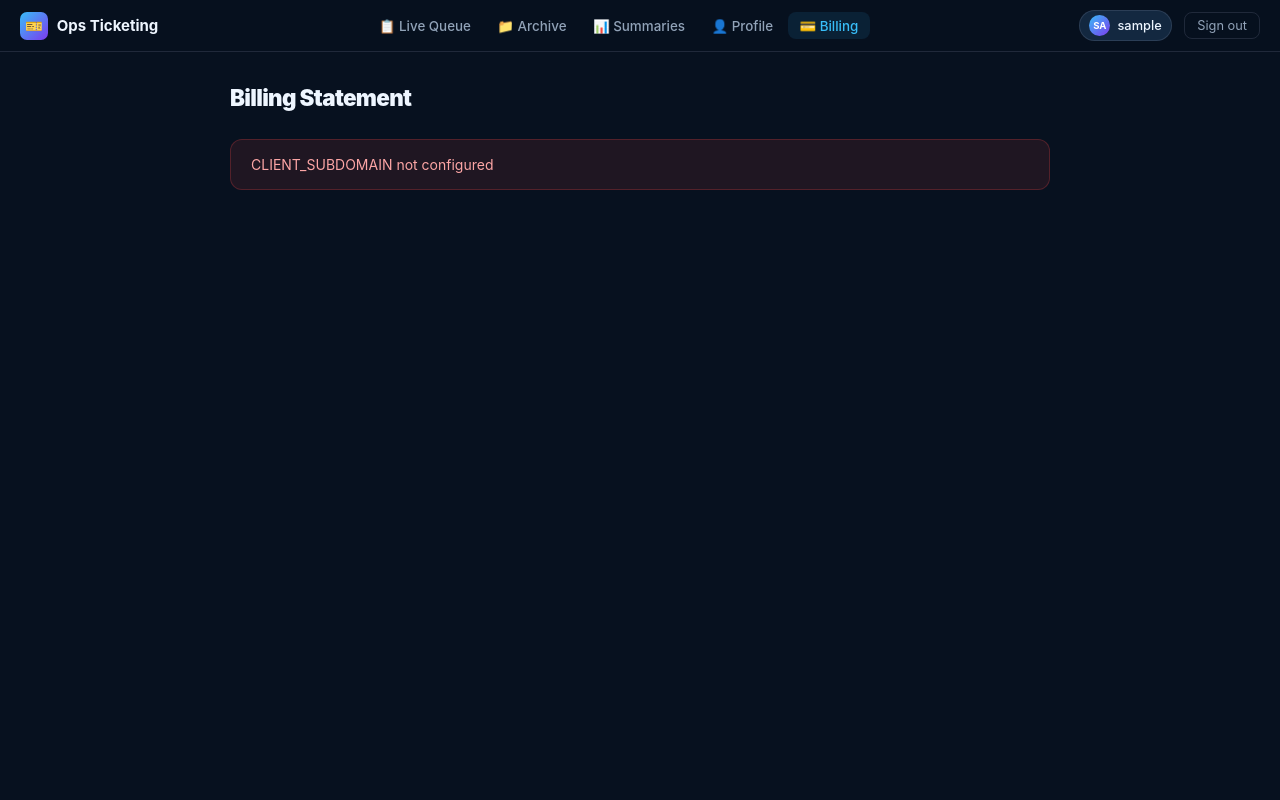
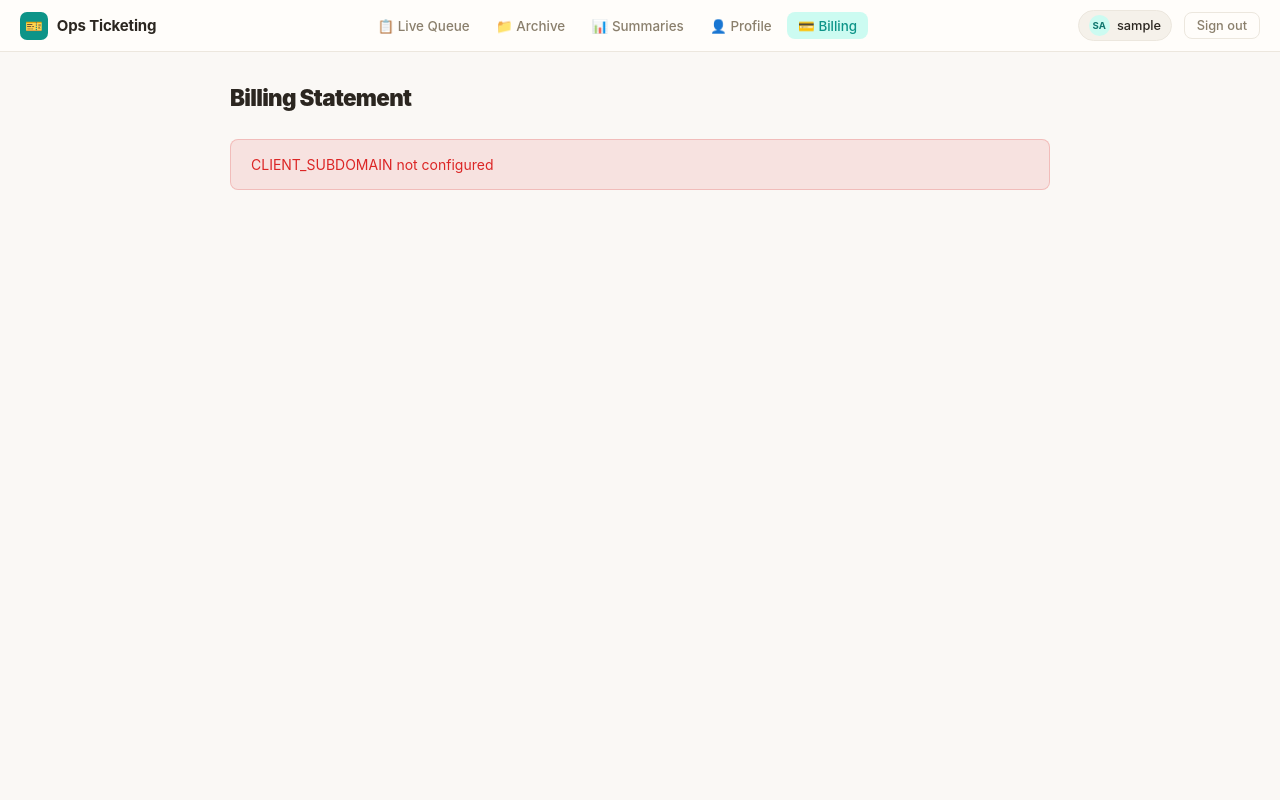
Before and after one commit to beeshaker/whatsapp_group, a FastAPI app: page /billing in a window 1280 px wide. Run offline with FastAPI, Linux system fonts and the light colour scheme; the visitor is signed in with stand-in values (Sample User, id 1); data comes from the database, SQL or seed files in the repository; parts of the project's set-up code (start-up, migrations or seed data) failed here and were passed over.

Commit message:
style: restyle billing page with Warm Neutral design system and dense table
- Link shared base.css and remove redundant local CSS (:root tokens, nav, buttons, inputs, badges)
- Replace custom nav HTML with shared _nav.html partial (active_page='billing')
- Rename .section to .section-card for both Account Overview and Payment History sections
- Apply .data-table class to payment-history table for consistent styling
- Preserve all Jinja conditional logic and error handling
- Keep page-specific styles (.page, h1, .info-grid, .info-card, .receipt, .empty, .error-box)

Co-Authored-By: Claude Sonnet 5 <noreply@anthropic.com>

```diff
--- a/backend/templates/billing.html
+++ b/backend/templates/billing.html
@@ -4,73 +4,11 @@
   <meta charset="UTF-8">
   <meta name="viewport" content="width=device-width, initial-scale=1.0">
   <title>Billing Statement</title>
+  <link rel="stylesheet" href="/static/css/base.css">
   <style>
-    :root {
-      --bg: #07111f; --bg-soft: #0b1728; --surface: #101f34; --surface-2: #132840;
-      --line: rgba(148, 163, 184, 0.18); --text: #eef6ff; --muted: #91a3b8;
-      --blue: #38bdf8; --red: #ef4444; --green: #22c55e; --amber: #f59e0b;
-      --shadow: 0 18px 45px rgba(0,0,0,0.28); --radius-xl: 22px; --radius-lg: 16px; --radius-md: 12px;
-    }
-    *, *::before, *::after { box-sizing: border-box; }
-    * { margin: 0; padding: 0; }
-    html, body { height: 100%; }
-    body { font-family: Inter, ui-sans-serif, system-ui, sans-serif; background: var(--bg); color: var(--text); }
-    button, input { font: inherit; }
+    .page { max-width: 860px; margin: 0 auto; padding: 2rem 1.25rem; }
 
-    .nav {
-      position: sticky; top: 0; z-index: 100;
-      background: rgba(7,17,31,0.88); backdrop-filter: blur(14px);
-      border-bottom: 1px solid var(--line);
-      display: flex; align-items: center; gap: 1rem;
-      padding: 0 1.25rem; height: 52px;
-    }
-    .nav-brand {
-      display: flex; align-items: center; gap: .55rem;
-      text-decoration: none; color: var(--text); font-weight: 700; font-size: .9375rem;
-    }
-    .nav-brand-icon {
-      width: 28px; height: 28px;
-      background: linear-gradient(135deg, var(--blue) 0%, #7c3aed 100%);
-      border-radius: 7px; display: flex; align-items: center; justify-content: center; font-size: .875rem;
-    }
-    .nav-links { display: flex; align-items: center; gap: .25rem; flex: 1; justify-content: center; }
-    .nav-link {
-      display: flex; align-items: center; gap: .35rem;
-      padding: .35rem .7rem; border-radius: 8px; font-size: .8375rem; font-weight: 500;
-      color: var(--muted); text-decoration: none; transition: color .15s, background .15s;
-    }
-    .nav-link:hover { color: var(--text); background: rgba(148,163,184,.08); }
-    .nav-link.active { color: var(--blue); background: rgba(56,189,248,.1); }
-    .nav-right { display: flex; align-items: center; gap: .75rem; }
-    .user-pill {
-      display: flex; align-items: center; gap: .45rem;
-      padding: .28rem .6rem; background: var(--surface-2); border: 1px solid var(--line);
-      border-radius: 99px; font-size: .8rem; font-weight: 500;
-    }
-    .user-avatar {
-      width: 21px; height: 21px; border-radius: 50%;
-      background: linear-gradient(135deg, var(--blue) 0%, #7c3aed 100%);
-      display: flex; align-items: center; justify-content: center;
-      font-size: .6rem; font-weight: 700; color: #fff;
-    }
-    .btn-signout {
-      padding: .3rem .75rem; background: transparent; border: 1px solid var(--line);
-      border-radius: 8px; color: var(--muted); font-size: .8rem; cursor: pointer;
-    }
-    .btn-signout:hover { color: var(--red); border-color: rgba(239,68,68,.4); }
-
-    .page { max-width: 860px; margin: 0 auto; padding: 2rem 1.25rem; }
     h1 { font-size: 1.4rem; font-weight: 900; letter-spacing: -.03em; margin-bottom: 1.75rem; }
-
-    .section {
-      background: linear-gradient(180deg, rgba(255,255,255,.06), rgba(255,255,255,.025));
-      border: 1px solid var(--line); border-radius: var(--radius-xl);
-      padding: 1.5rem; margin-bottom: 1.25rem;
-    }
-    .section-title {
-      font-size: .7rem; font-weight: 900; letter-spacing: .1em; text-transform: uppercase;
-      color: var(--muted); margin-bottom: 1rem;
-    }
 
     .info-grid { display: grid; grid-template-columns: repeat(auto-fit, minmax(160px, 1fr)); gap: 1rem; }
     .info-card {
@@ -80,73 +18,20 @@
     .info-card-label { font-size: .72rem; font-weight: 700; letter-spacing: .08em; text-transform: uppercase; color: var(--muted); margin-bottom: .35rem; }
     .info-card-value { font-size: 1.05rem; font-weight: 800; }
 
-    .badge {
-      display: inline-block; padding: .2rem .6rem; border-radius: 99px;
-      font-size: .75rem; font-weight: 800; text-transform: uppercase; letter-spacing: .05em;
-    }
-    .badge-active { background: rgba(34,197,94,.15); color: #86efac; border: 1px solid rgba(34,197,94,.25); }
-    .badge-grace  { background: rgba(245,158,11,.15); color: #fcd34d; border: 1px solid rgba(245,158,11,.25); }
-    .badge-suspended { background: rgba(239,68,68,.15); color: #fca5a5; border: 1px solid rgba(239,68,68,.25); }
-    .badge-confirmed { background: rgba(34,197,94,.15); color: #86efac; border: 1px solid rgba(34,197,94,.25); }
-    .badge-pending  { background: rgba(245,158,11,.15); color: #fcd34d; border: 1px solid rgba(245,158,11,.25); }
-    .badge-failed   { background: rgba(239,68,68,.15); color: #fca5a5; border: 1px solid rgba(239,68,68,.25); }
-
-    table { width: 100%; border-collapse: collapse; }
-    thead th {
-      padding: .6rem .75rem; text-align: left;
-      font-size: .7rem; font-weight: 800; letter-spacing: .08em; text-transform: uppercase;
-      color: var(--muted); border-bottom: 1px solid var(--line);
-    }
-    tbody td {
-      padding: .75rem .75rem; font-size: .875rem;
-      border-bottom: 1px solid rgba(148,163,184,.08); vertical-align: middle;
-    }
-    tbody tr:last-child td { border-bottom: none; }
-    tbody tr:hover td { background: rgba(255,255,255,.02); }
-
     .receipt { font-family: monospace; font-size: .8rem; color: var(--muted); }
     .empty { text-align: center; padding: 2.5rem 1rem; color: var(--muted); font-size: .9rem; }
 
     .error-box {
-      background: rgba(239,68,68,.1); border: 1px solid rgba(239,68,68,.25);
+      background: rgba(220, 38, 38, 0.1); border: 1px solid rgba(220, 38, 38, 0.2);
       border-radius: var(--radius-md); padding: 1rem 1.25rem;
-      color: #fca5a5; font-size: .875rem;
+      color: var(--red); font-size: .875rem;
     }
   </style>
 </head>
 <body>
 
-<nav class="nav">
-  <a class="nav-brand" href="/">
-    <div class="nav-brand-icon">🎫</div>
-    Ops Ticketing
-  </a>
-  <div class="nav-links">
-    <a class="nav-link" href="/">📋 Live Queue</a>
-    <a class="nav-link" href="/archive">📁 Archive</a>
-    {% if role in ('admin', 'super_admin') %}
-    <a class="nav-link" href="/users">👥 Users</a>
-    {% endif %}
-    <a class="nav-link" href="/summaries">📊 Summaries</a>
-    <a class="nav-link" href="/admin/profile">👤 Profile</a>
-    {% if role == 'super_admin' %}
-    <a class="nav-link" href="/super-admin/categories">⚙️ System Config</a>
-    {% endif %}
-    {% if role in ('admin', 'super_admin') %}
-    <a class="nav-link" href="/settings">🔧 Settings</a>
-    {% endif %}
-    <a class="nav-link active" href="/billing">💳 Billing</a>
-  </div>
-  <div class="nav-right">
-    <div class="user-pill">
-      <div class="user-avatar" id="nav-avatar"></div>
-      <span>{{ username }}</span>
-    </div>
-    <form method="post" action="/logout" style="margin:0">
-      <button class="btn-signout" type="submit">Sign out</button>
-    </form>
-  </div>
-</nav>
+{% set active_page = 'billing' %}
+{% include "_nav.html" %}
 
 <div class="page">
   <h1>Billing Statement</h1>
@@ -155,7 +40,7 @@
   <div class="error-box">{{ error }}</div>
 
   {% elif statement %}
-  <div class="section">
+  <div class="section-card">
     <div class="section-title">Account Overview</div>
     <div class="info-grid">
       <div class="info-card">
@@ -179,10 +64,10 @@
     </div>
   </div>
 
-  <div class="section">
+  <div class="section-card">
     <div class="section-title">Payment History</div>
     {% if statement.payments %}
-    <table>
+    <table class="data-table">
       <thead>
         <tr>
           <th>Date</th>
```
